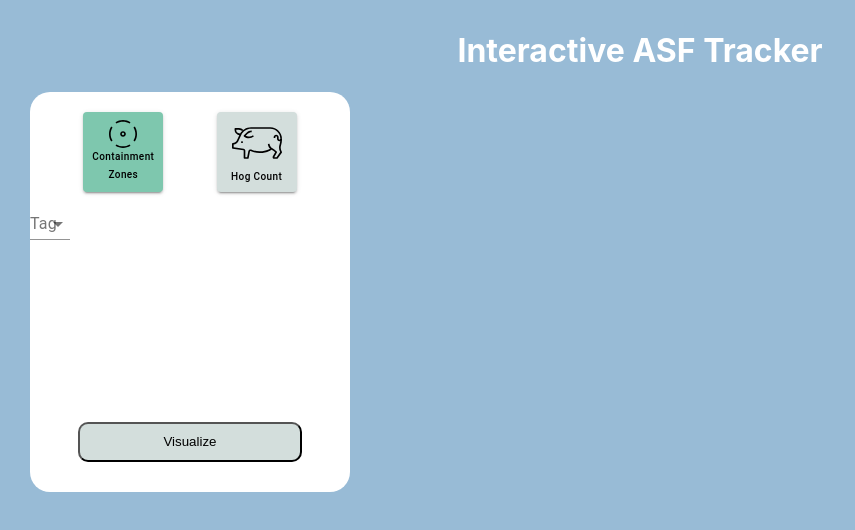
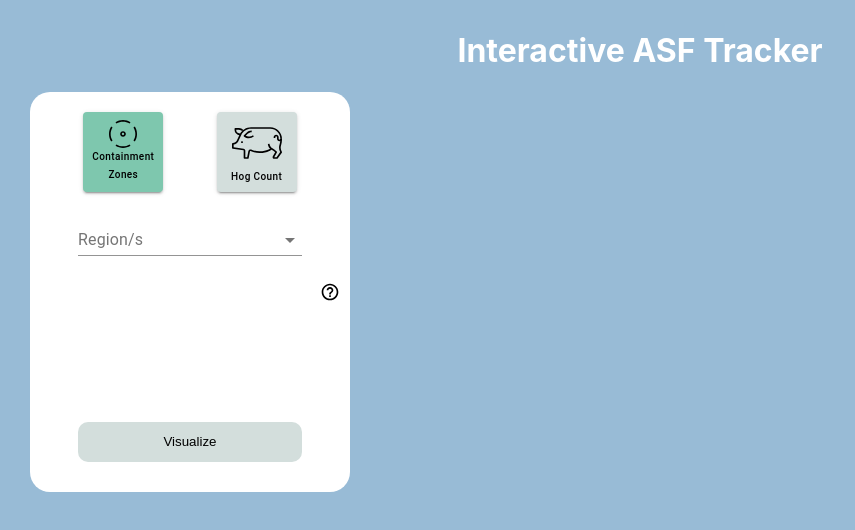
Before and after one commit to NeilMatthewLua/DATA101_ASF_Visualization, a React (Create React App) app: page / in a window 1280 px wide. Shown: the top 530 px of the page, without its empty margins (0-855 px from the left). Built offline with nearby package versions, Linux system fonts and the light colour scheme.

Commit message:
Added region dropdown

```diff
--- a/package.json
+++ b/package.json
@@ -4,6 +4,7 @@
   "private": true,
   "dependencies": {
     "@material-ui/core": "^4.11.4",
+    "@material-ui/icons": "^4.11.2",
     "@material-ui/styles": "^4.11.4",
     "@testing-library/jest-dom": "^5.11.4",
     "@testing-library/react": "^11.1.0",
--- a/public/index.html
+++ b/public/index.html
@@ -24,7 +24,7 @@
       work correctly both with client-side routing and a non-root public URL.
       Learn how to configure a non-root public URL by running `npm run build`.
     -->
-    <title>React App</title>
+    <title>Interactive ASF Tracker</title>
   </head>
   <body>
     <noscript>You need to enable JavaScript to run this app.</noscript>
--- /dev/null
+++ b/src/components/DropDownRegion.js
@@ -0,0 +1,141 @@
+import React, { useState } from "react";
+import { makeStyles } from "@material-ui/core/styles";
+import { Checkbox, Input, InputLabel, MenuItem, FormControl, ListItemText, ListSubheader, Select, Tooltip  } from '@material-ui/core';
+import { HelpOutline } from '@material-ui/icons';
+
+const useStyles = makeStyles(theme => ({
+    dropdownSelect: {
+        width: '70%',
+        position: 'absolute',
+        marginTop: '40px',
+        left: '50%',
+        transform: 'translate(-50%, -50%)',
+    },
+    helpIcon: {
+        position: 'absolute',
+        top: '50%',
+        right: '0px',
+        transform: 'translate(-50%, -50%)',
+        width: '20px !important',
+        height: '20px !important'
+    },
+}));
+
+const ITEM_HEIGHT = 48;
+const ITEM_PADDING_TOP = 8;
+const MenuProps = {
+  PaperProps: {
+    style: {
+      maxHeight: ITEM_HEIGHT * 4.5 + ITEM_PADDING_TOP,
+      width: 250,
+    },
+  },
+  anchorOrigin: {
+    vertical: "bottom",
+    horizontal: "left"
+  },
+  transformOrigin: {
+    vertical: "top",
+    horizontal: "left"
+  },
+  getContentAnchorEl: null
+};
+
+function DropDownRegion(props) {
+    const classes = useStyles();
+
+    //TODO Consider getting data from BE
+    const islandRegions = [
+        {
+            island: 'Luzon',
+            regions: [
+                {name: 'Region 1', id: 1},
+                {name: 'Region 2', id: 2},
+                {name: 'Region 3', id: 3}
+            ]
+        },
+        {
+            island: 'Visayas',
+            regions: [
+                {name: 'Region 4', id: 4},
+                {name: 'Region 5', id: 5},
+                {name: 'Region 6', id: 6}
+            ]
+        },
+        {
+            island: 'Mindanao',
+            regions: [
+                {name: 'Region 7', id: 7},
+                {name: 'Region 8', id: 8},
+                {name: 'Region 9', id: 9}
+            ]
+        },
+    ];
+
+    const regionLuzon = [
+        { name: 'Region 1', id: 1 },
+        { name: 'Region 2', id: 2 },
+        { name: 'Region 3', id: 3 },
+    ]
+
+    const regionVisayas = [
+        { name: 'Region 4', id: 4 },
+        { name: 'Region 5', id: 5 },
+        { name: 'Region 6', id: 6 },
+    ]
+
+    const regionMindanao = [
+        { name: 'Region 7', id: 7 },
+        { name: 'Region 8', id: 8 },
+        { name: 'Region 9', id: 9 },
+    ]
+
+    return (
+        <div>
+            <FormControl className={classes.dropdownSelect}>
+                <InputLabel id="dropdown-region">Region/s</InputLabel>
+                <Select
+                    labelId="dropdown-region-label"
+                    id="dropdown-region"
+                    multiple
+                    value={props.regionList}
+                    onChange={props.handleChange}
+                    input={<Input />}
+                    renderValue={(selected) => selected.join(', ')}
+                    MenuProps={MenuProps}
+                >
+                    <ListSubheader disableSticky>Luzon</ListSubheader>
+                    {regionLuzon.map((region) => (
+                        <MenuItem key={region.id} value={region.name}>
+                            <Checkbox checked={props.regionList.indexOf(region.name) > -1}/>
+                            <ListItemText primary={region.name} />
+                        </MenuItem>
+                    ))}
+                    <ListSubheader disableSticky>Visayas</ListSubheader>
+                    {regionVisayas.map((region) => (
+                        <MenuItem key={region.id} value={region.name}>
+                            <Checkbox checked={props.regionList.indexOf(region.name) > -1}/>
+                            <ListItemText primary={region.name} />
+                        </MenuItem>
+                    ))}
+                    <ListSubheader disableSticky>Mindanao</ListSubheader>
+                    {regionMindanao.map((region) => (
+                        <MenuItem key={region.id} value={region.name}>
+                            <Checkbox checked={props.regionList.indexOf(region.name) > -1}/>
+                            <ListItemText primary={region.name} />
+                        </MenuItem>
+                    ))}
+                </Select>
+            </FormControl>
+            <Tooltip
+                id={`tooltip-ID-${props.type}`}
+                title={"ADD TOOLTIP HERE"}
+                placement="right-start"
+            >
+                <HelpOutline className={classes.helpIcon}/>
+            </Tooltip>
+        </div>
+    )
+}
+
+export default DropDownRegion;
--- a/src/components/SideBar.js
+++ b/src/components/SideBar.js
@@ -1,16 +1,10 @@
 import React, { useState } from "react";
 import { makeStyles } from "@material-ui/core/styles";
 import MenuBlock from "./MenuBlock";
+import DropDownRegion from "./DropDownRegion";
 import ContainmentIcon from '../assets/focus.svg';
 import HogCountIcon from '../assets/pig.svg';
-import { Button } from '@material-ui/core';
-import Input from '@material-ui/core/Input';
-import InputLabel from '@material-ui/core/InputLabel';
-import MenuItem from '@material-ui/core/MenuItem';
-import FormControl from '@material-ui/core/FormControl';
-import ListItemText from '@material-ui/core/ListItemText';
-import Select from '@material-ui/core/Select';
-import Checkbox from '@material-ui/core/Checkbox';
+import { Button, Checkbox, Input, InputLabel, MenuItem, FormControl, ListItemText, ListSubheader, Select, Tooltip  } from '@material-ui/core';
 
 const useStyles = makeStyles(theme => ({
     root: {
@@ -28,48 +22,26 @@ const useStyles = makeStyles(theme => ({
         position: 'absolute',
         bottom: '10px',
         left: '50%',
+        transform: 'translate(-50%, -50%)',
+        border: 'none',
         borderRadius: '10px',
-        transform: 'translate(-50%, -50%)',
         '&:hover': {
             backgroundColor: theme.palette.lightGreen,
         },
     },
 }));
 
-const ITEM_HEIGHT = 48;
-const ITEM_PADDING_TOP = 8;
-const MenuProps = {
-    PaperProps: {
-        style: {
-        maxHeight: ITEM_HEIGHT * 4.5 + ITEM_PADDING_TOP,
-        width: 250,
-        },
-},
-};
+
 
 function SideBar() {
     const classes = useStyles();
     const [menuID, setMenuID] = useState(0);
-    const [regionsList, setRegionChange] = useState([]);
+    const [regionList, setRegionChange] = useState([]);
 
     const menuBlockItems = [
         { id: 1, label: 'Containment Zones', icon: ContainmentIcon, description: 'ADD TOOLTIP HERE', active: true },
         { id: 2, label: 'Hog Count', icon: HogCountIcon, description: 'ADD TOOLTIP HERE', active: true},
     ]
-
-    //TODO Consider getting data from BE
-    const regions = [
-        'Oliver Hansen',
-        'Van Henry',
-        'April Tucker',
-        'Ralph Hubbard',
-        'Omar Alexander',
-        'Carlos Abbott',
-        'Miriam Wagner',
-        'Bradley Wilkerson',
-        'Virginia Andrews',
-        'Kelly Snyder',
-      ];
 
     const updateCurrentMenuID = (id) => {
         setMenuID(id);
@@ -77,7 +49,9 @@ function SideBar() {
     }
 
     const handleRegionChange = (event) => {
-        setRegionChange(event.target.value);
+        console.log("🚀 ~ file: SideBar.js ~ line 62 ~ SideBar ~ regionList", event.target.value)
+        setRegionChange(event.target.value.sort());
+        console.log("🚀 ~ file: SideBar.js ~ line 62 ~ SideBar ~ regionList", regionList)
     };
 
     const handleVisualize = () => {
@@ -91,29 +65,16 @@ function SideBar() {
                 defaultFocus={1}
                 updateCurrentMenuID={updateCurrentMenuID}
             />
-            <FormControl className={classes.formControl}>
-                <InputLabel id="demo-mutiple-checkbox-label">Tag</InputLabel>
-                <Select
-                    labelId="demo-mutiple-checkbox-label"
-                    id="demo-mutiple-checkbox"
-                    multiple
-                    value={regionsList}
-                    onChange={handleRegionChange}
-                    input={<Input />}
-                    renderValue={(selected) => selected.join(', ')}
-                    MenuProps={MenuProps}
-                >
-                {regions.map((region) => (
-                    <MenuItem key={region} value={region}>
-                    <Checkbox checked={regionsList.indexOf(region) > -1} />
-                    <ListItemText primary={region} />
-                    </MenuItem>
-                ))}
-                </Select>
-            </FormControl>
+
+            <DropDownRegion
+                handleChange={handleRegionChange}
+                regionList={regionList}
+            />
+
             <Button
                 class={classes.button}
-                variant="contained" color="primary"
+                variant="contained"
+                color="primary"
                 onClick={() => handleVisualize()}
             >
                 Visualize
--- a/src/themes/GlobalTheme.js
+++ b/src/themes/GlobalTheme.js
@@ -11,7 +11,8 @@ const theme = createMuiTheme({
         black:              '#000000',
         qualitativeLight:   '#FDBE85',
         qualitativeNeutral: '#FD8D3C',
-        qualitativeDark:    '#D94701'
+        qualitativeDark:    '#D94701',
+        errorRed:           '#D34956',
     }
 });
 
```
Also changed, not shown: 1 other file (tests, documents, lock files or other folders).
